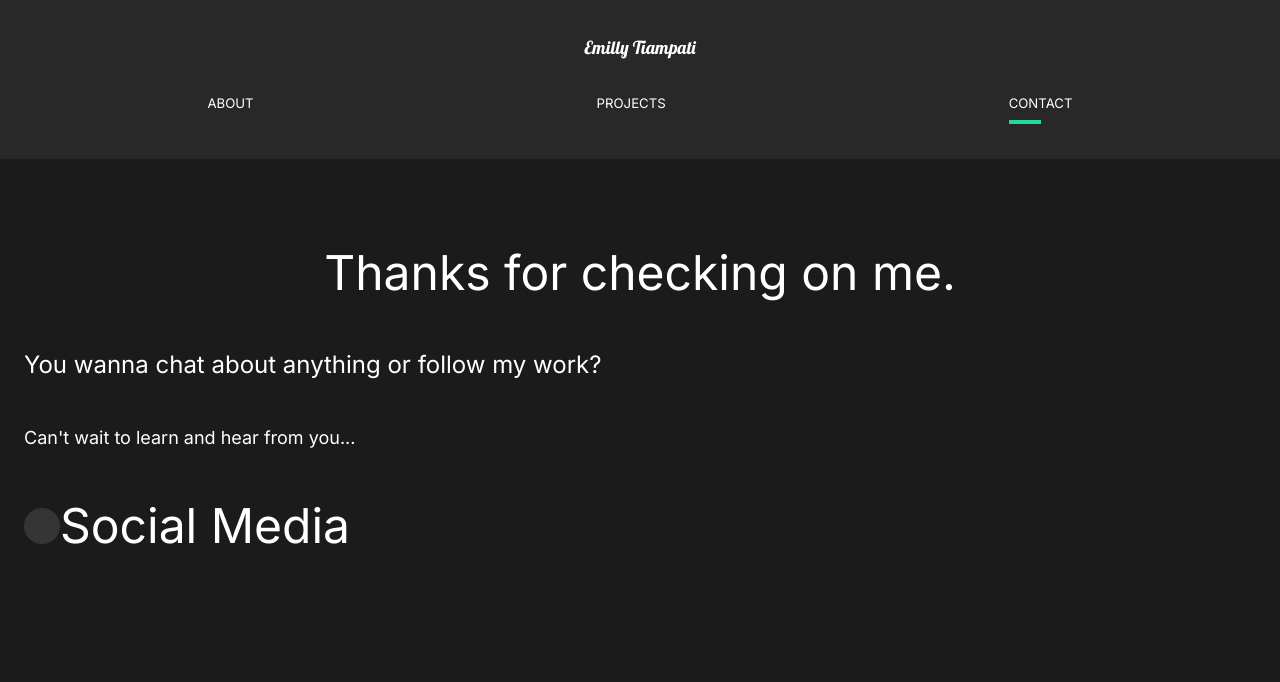
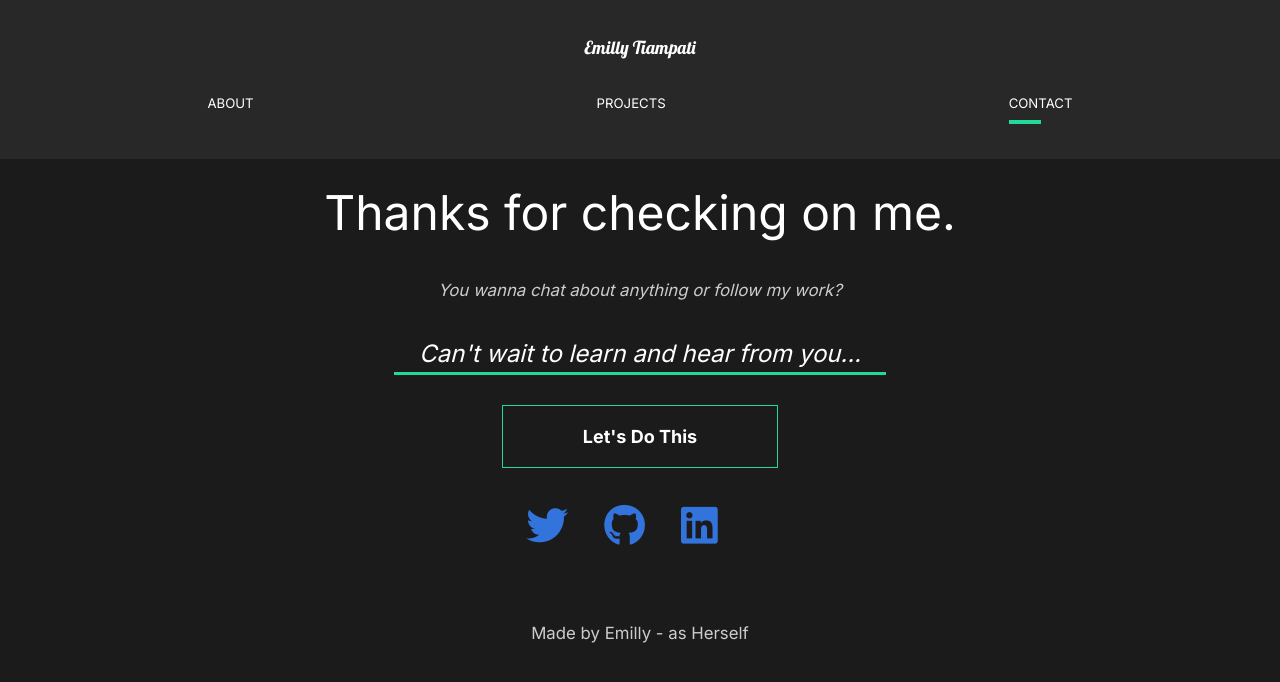
Before and after one commit to sereyatiampati/portfolio, a React (Create React App) app: page /contact in a window 1280 px wide. Shown: the top 682 px of the page. Built offline with nearby package versions, Linux system fonts and the light colour scheme.

Commit message:
finalized on contact page

```diff
--- a/src/pages/ContactUs.js
+++ b/src/pages/ContactUs.js
@@ -6,35 +6,18 @@ import styled from "styled-components";
 
 const ContactUs = () => {
   return (
-    <ContactStyle
-      exit="exit"
-      variants={pageAnimation}
-      initial="hidden"
-      animate="show"
-      // style={{ background: "#fff" }}
-    >
-      <Title>
-        <Hide>
-          <motion.h2 variants={titleAnim} style={{ color: "#fff", fontWeight: '500' }}>Thanks for checking on me.</motion.h2>
-        </Hide>
-      </Title>
+    <ContactStyle>
       <div>
-        <Hide>
-          <Social variants={titleAnim}>
-            <h2 style={{fontWeight: '400', fontSize: '2rem'}}>You wanna chat about anything or follow my work?</h2>
-          </Social>
-        </Hide>
-        <Hide>
-          <Social variants={titleAnim}>
-            <h2 style={{fontSize: '1.5rem'}}>Can't wait to learn and hear from you...</h2>
-          </Social>
-        </Hide>
-        <Hide>
-          <Social variants={titleAnim}>
-            <Circle />
-            <h2>Social Media</h2>
-          </Social>
-        </Hide>
+        <h2 style={{ color: "#fff", fontWeight: '500' }}>Thanks for checking on me.</h2>
+        <p id="chat">You wanna chat about anything or follow my work?</p>
+        <h4>Can't wait to learn and hear from you...</h4>
+        <button>Let's Do This</button>
+        <p>
+            <a target="_blank" href="https://twitter.com/emily_tiampati" rel="noopener noreferrer" title="Twitter"><i class="fa-brands fa-twitter icons"></i></a>
+            <a target="_blank" href="https://github.com/sereyatiampati" rel="noopener noreferrer" title="Github"><i class="fa-brands fa-github icons"></i></a>
+            <a target="_blank" href="https://www.linkedin.com/in/sereyatiampati/" rel="noopener noreferrer" title="Linkedin"><i class="fa-brands fa-linkedin icons"></i></a>
+        </p>
+        <p>Made by Emilly - as Herself</p>
       </div>
     </ContactStyle>
   );
@@ -49,9 +32,33 @@ const ContactStyle = styled(motion.div)`
     padding: 2rem;
     font-size: 1rem;
   }
+  h4{
+   border-bottom: 3px solid #23d997;
+   padding-bottom: 4px;
+   margin: 0 auto;
+   font-weight: 400;
+   font-style: italic;
+   width: 40%;
+  }
+  button{
+    padding: 20px 80px;
+    margin-top: 2.5rem;
+    border: 1px solid #23d997;
+    font-size: 1.5rem;
+  }
+  .icons{
+    font-size: 3.5rem;
+    margin-right: 3rem;
+    color: #3273dc;
+  }
+  #chat{
+    font-style: italic;
+    margin-top: 0;
+    font-weight: 400;
+  }
 `;
 const Title = styled.div`
-  margin-bottom: 2rem;
+  margin-bottom: 0.5rem;
   color: black;
   text-align: center;
   @media (max-width: 1500px) {
```
